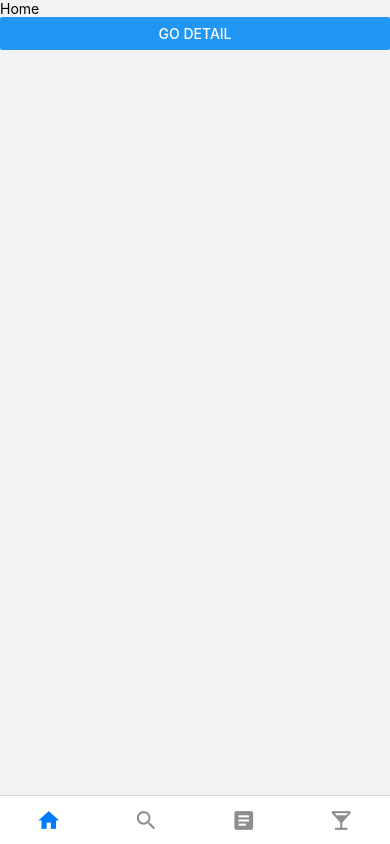
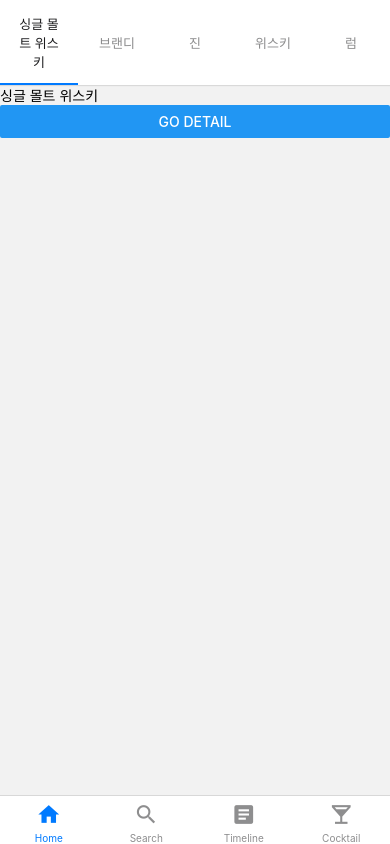
Before and after one commit to tmmoond8/highball, a React Native app: screen /Home in a window 390 px wide. Built offline with nearby package versions, Linux system fonts and the light colour scheme.

Commit message:
✨ 홈 스크린에서 탑 슬라이더 처리

```diff
--- a/package.json
+++ b/package.json
@@ -11,12 +11,15 @@
   },
   "dependencies": {
     "@react-navigation/bottom-tabs": "^6.0.9",
+    "@react-navigation/material-top-tabs": "^6.0.6",
     "@react-navigation/native": "^6.0.6",
     "@react-navigation/native-stack": "^6.2.5",
     "react": "17.0.2",
     "react-native": "0.66.3",
+    "react-native-pager-view": "^5.4.9",
     "react-native-safe-area-context": "^3.3.2",
     "react-native-screens": "^3.10.1",
+    "react-native-tab-view": "^3.1.1",
     "react-native-vector-icons": "^9.0.0"
   },
   "devDependencies": {
--- a/screens/DetailScreen.js
+++ b/screens/DetailScreen.js
@@ -1,11 +1,13 @@
 import React from 'react';
 import {Text, Button} from 'react-native';
+import {useNavigation} from '@react-navigation/native';
 import ScreenLayout from '../components/ScreenLayout';
 
-export default function DetailScreen({navigation}) {
+export default function DetailScreen({route}) {
+  const navigation = useNavigation();
   return (
     <ScreenLayout>
-      <Text>Detail</Text>
+      <Text>Detail {route.params.category}</Text>
       <Button title="Go Back" onPress={() => navigation.pop()} />
     </ScreenLayout>
   );
--- a/screens/HomeScreen.js
+++ b/screens/HomeScreen.js
@@ -1,11 +1,49 @@
 import React from 'react';
 import {View, Text, Button} from 'react-native';
+import {createMaterialTopTabNavigator} from '@react-navigation/material-top-tabs';
+import {useNavigation} from '@react-navigation/native';
 
-export default function HomeScreen({navigation}) {
+const Slider = createMaterialTopTabNavigator();
+
+const categoris = [
+  {name: '싱글 몰트 위스키', category: 'singleMaltWhiskey'},
+  {name: '브랜디', category: 'brandy'},
+  {name: '진', category: 'gin'},
+  {name: '위스키', category: 'whiskey'},
+  {name: '럼', category: 'rum'},
+  // {name: '데낄라', category: 'tequila'},
+  // {name: '보드카', category: 'vodka'},
+  // {name: '리큐르', category: 'liqueur'},
+  // {name: '블렌디드 몰트 위스키', category: 'blendedMaltWhiskey'},
+  // {name: '사케', category: 'sake'},
+  // {name: '블렌디드 위스키', category: 'blendedWhiskey'},
+  // {name: '버번 위스키', category: 'bourbonWhiskey'},
+  // {name: '중국술', category: 'chinese'},
+];
+
+export default function HomeScreen() {
+  return (
+    <Slider.Navigator initialRouteName="vodka">
+      {categoris.map(({name, category}) => (
+        <Slider.Screen
+          key={category}
+          name={name}
+          component={() => <BottleList name={name} category={category} />}
+        />
+      ))}
+    </Slider.Navigator>
+  );
+}
+
+const BottleList = ({name, category}) => {
+  const navigation = useNavigation();
   return (
     <View>
-      <Text>Home</Text>
-      <Button title="Go Detail" onPress={() => navigation.navigate('Detail')} />
+      <Text>{name}</Text>
+      <Button
+        title="Go Detail"
+        onPress={() => navigation.navigate('Detail', {category})}
+      />
     </View>
   );
-}
+};
--- a/screens/MainScreen.js
+++ b/screens/MainScreen.js
@@ -12,11 +12,7 @@ const Tab = createBottomTabNavigator();
 export default function MainScreen() {
   return (
     <ScreenLayout>
-      <Tab.Navigator
-        initialRouteName="Home"
-        tabBarOptions={{
-          showLabel: false,
-        }}>
+      <Tab.Navigator initialRouteName="Home">
         <Tab.Screen
           name="Home"
           component={HomeScreen}
```
Also changed, not shown: 2 other files (tests, documents, lock files or other folders).
